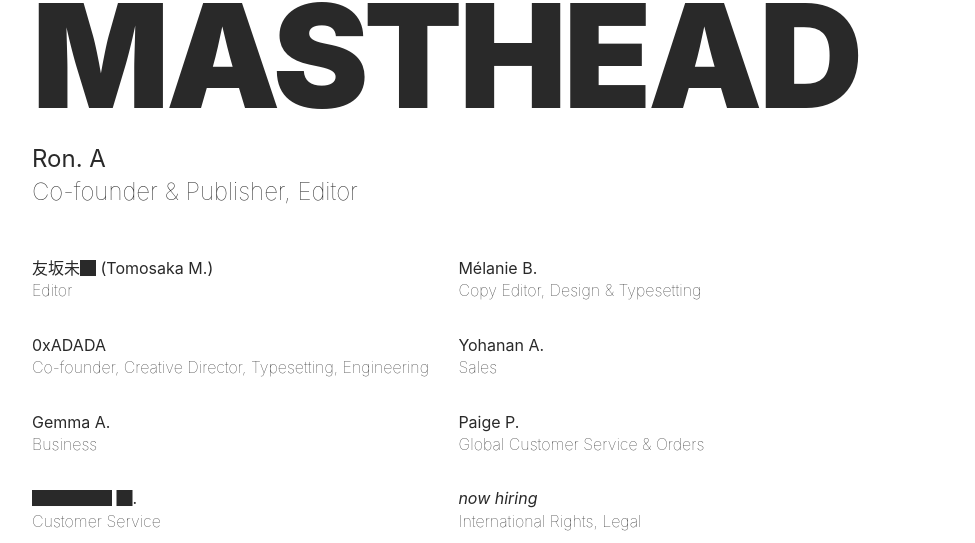
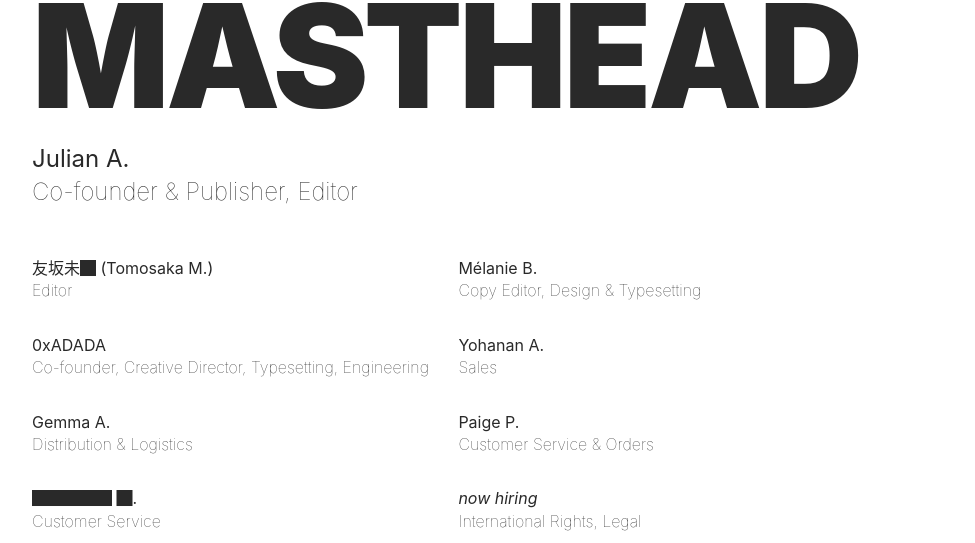
Before and after one commit to unredacted-word/unredacted-word.github.io, a Jekyll site: the page built from about.md, in a window 1280 px wide. Shown: the part 737-1280 px from the top of the page, without its empty margins (152-1127 px from the left). Built offline with Jekyll 4.4.1, drawn with Linux system fonts in a browser that asks for light colours; our own code applies the rules of GitHub Pages for plain Markdown files.

Commit message:
Update about.md

```diff
--- a/about.md
+++ b/about.md
@@ -54,7 +54,7 @@ like-minded Others.
 
 <ol class="masthead">
   <li>
-    Ron. A
+    Julian A.
     <p>
       Co-founder &amp; Publisher, Editor
     </p>
@@ -86,13 +86,13 @@ like-minded Others.
   <li>
     Gemma A.
     <p>
-      Business
+      Distribution &amp; Logistics
     </p>
   </li>
   <li>
     Paige P.
     <p>
-      Global Customer Service &amp; Orders
+      Customer Service &amp; Orders
     </p>
   </li>
   <li>
```
